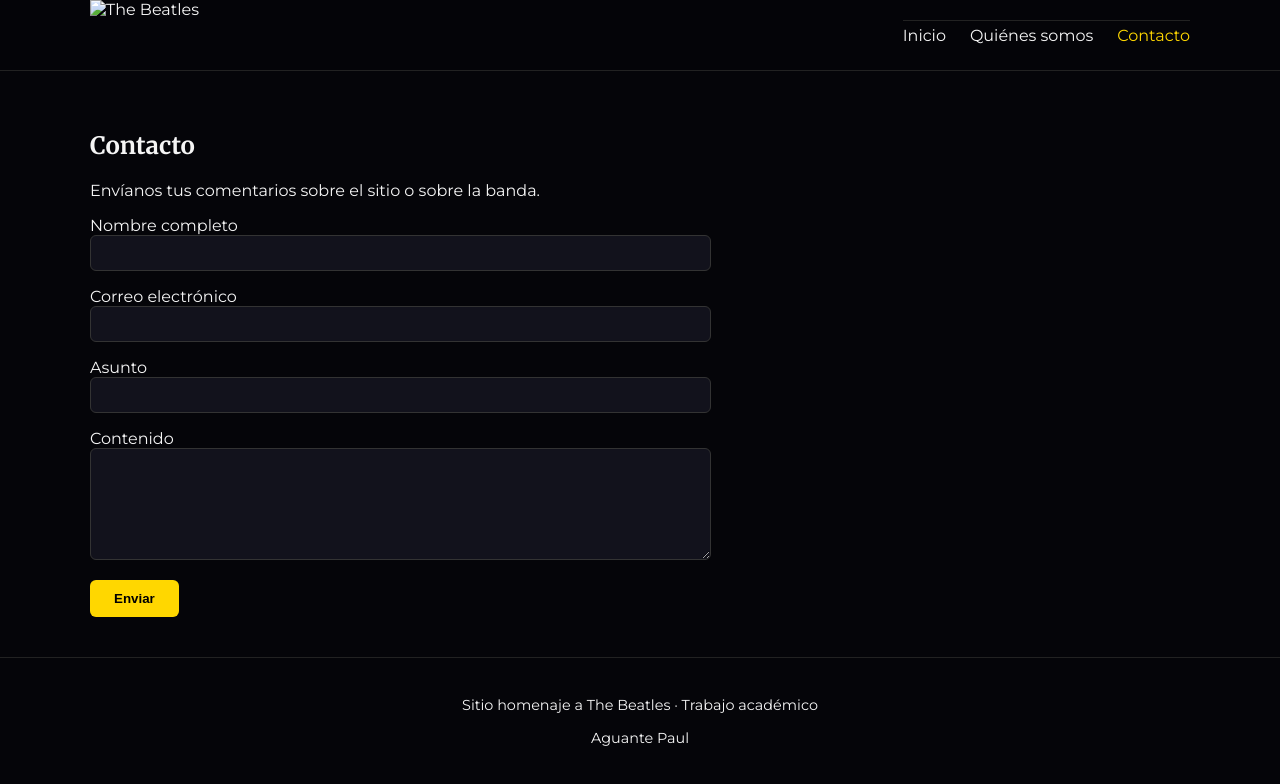
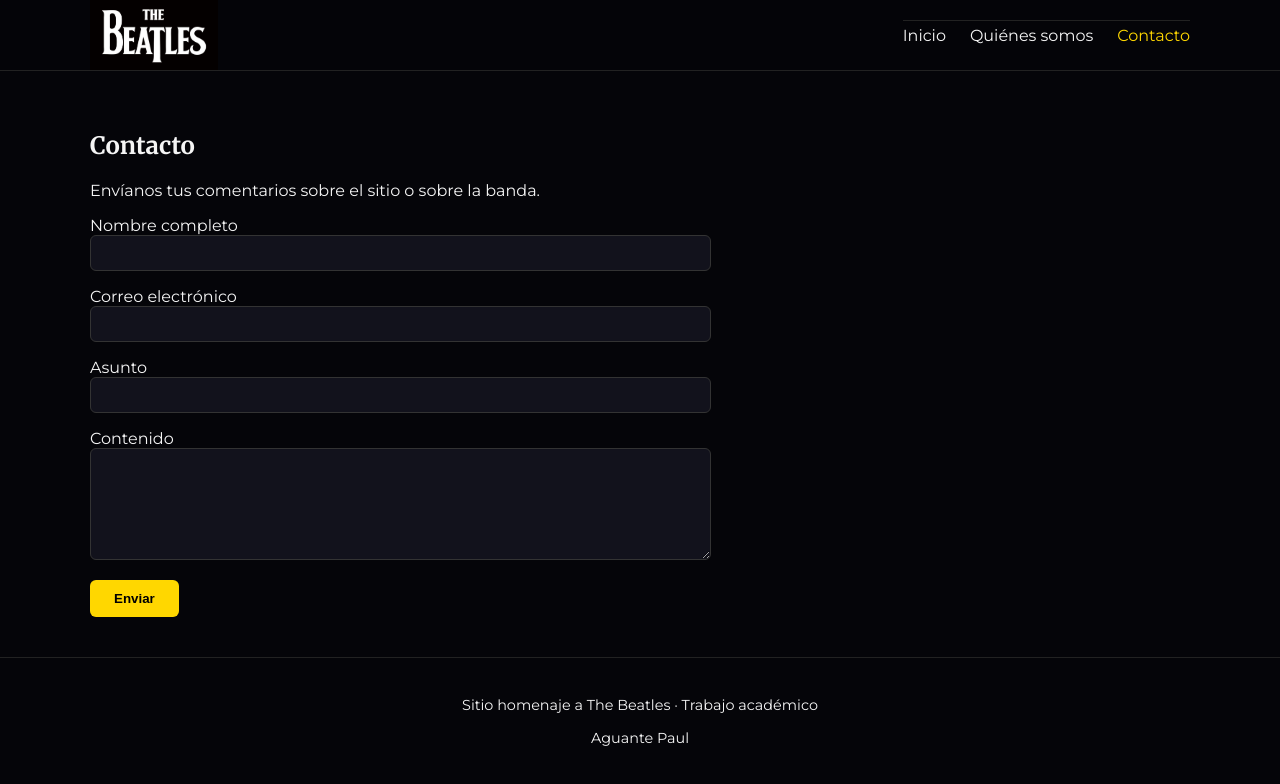
Before and after one commit to Diegota-vg/Trabajo-final-interfaz-de-usuario-CD, a plain HTML site: page contacto.html in a window 1280 px wide. Drawn offline with Linux system fonts and the light colour scheme; the site is published under a folder, as on GitHub Pages, so addresses that start at the root find nothing.

Commit message:
Fix HTML imagenes in contacto.html
imagen de logo

```diff
--- a/contacto.html
+++ b/contacto.html
@@ -13,7 +13,7 @@
   <header class="header">
     <div class="container header-inner">
       <a href="index.html" class="logo">
-        <img src="/logo-beatles.jpg" alt="The Beatles">
+        <img src="logo-beatles.jpg" alt="The Beatles">
       </a>
 
       <input type="checkbox" id="nav-toggle" class="nav-toggle">
```
